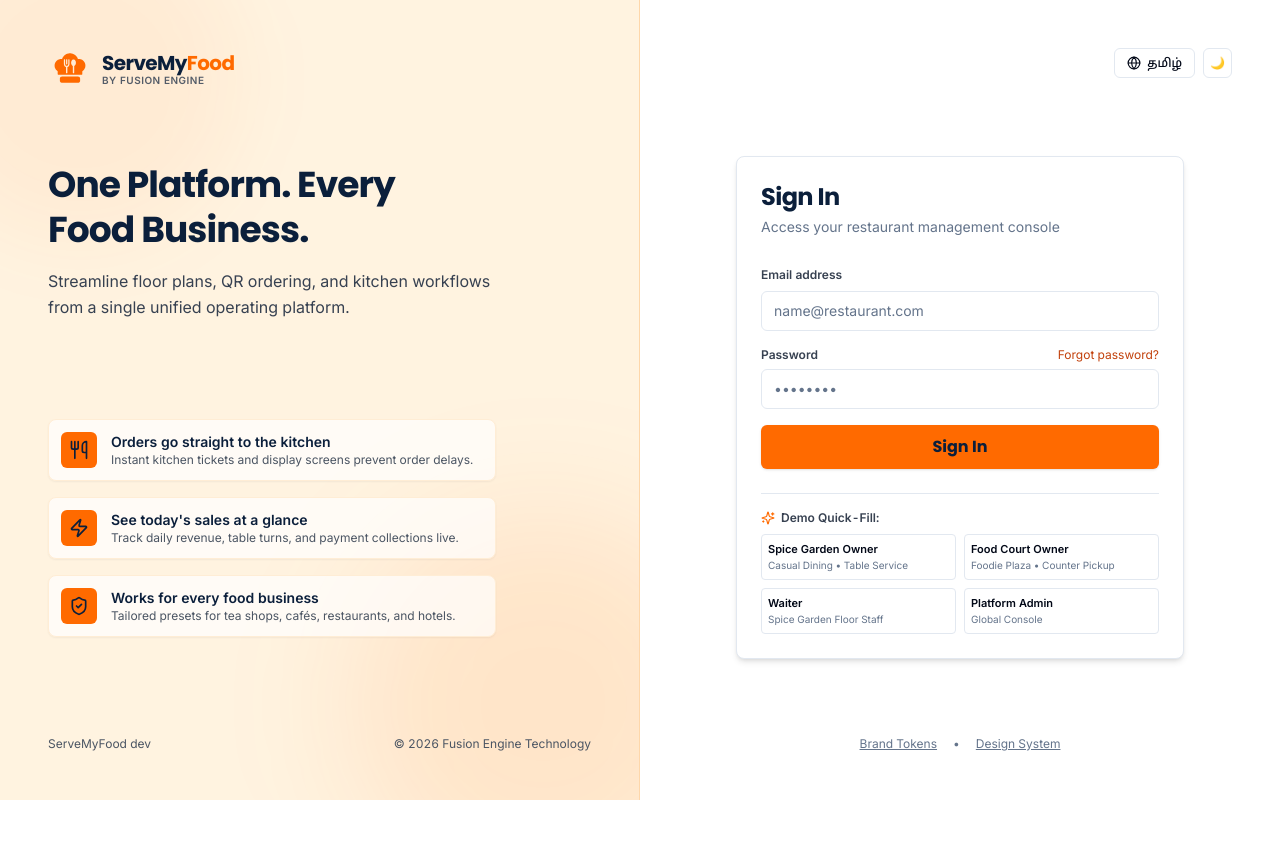
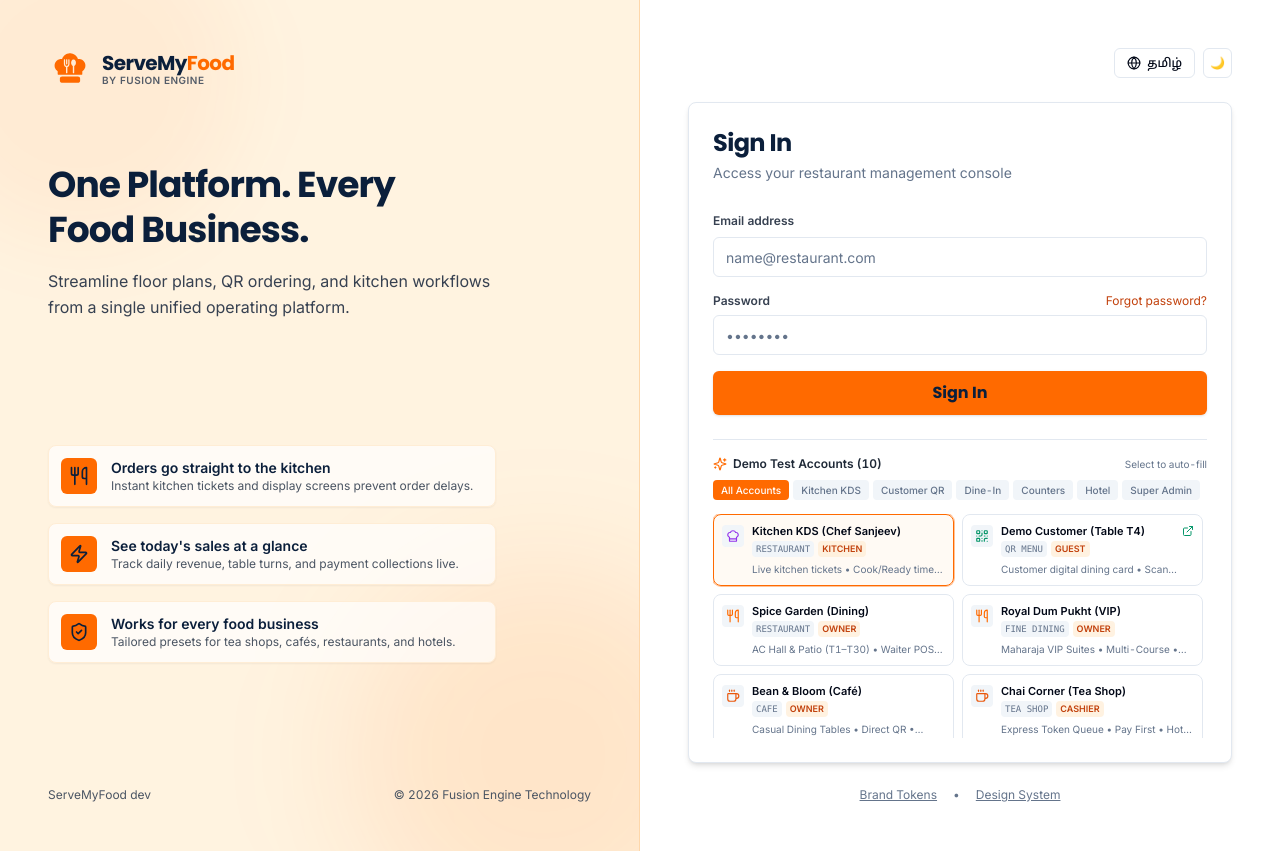
Before and after one commit to Prakash-Ramakrishnan110/restaurant-saas, a React (Vite) app in the folder frontend/: page /login in a window 1280 px wide. Before the commit the page ends 800 px from the top, so only its background shows below. Built offline with nearby package versions, Linux system fonts and the light colour scheme; the HTML template or start-up script is replaced by a standard one.

Commit message:
feat(auth,seed): add universal demo accounts for 7 business models, kitchen KDS routing, and demo customer experience

```diff
--- a/frontend/src/pages/auth/LoginPage.tsx
+++ b/frontend/src/pages/auth/LoginPage.tsx
@@ -1,7 +1,19 @@
-import React, { useState } from "react";
+import React, { useState, useMemo } from "react";
 import { useNavigate, useLocation } from "react-router-dom";
 import { useTranslation } from "react-i18next";
-import { Utensils, ShieldCheck, Zap, Globe, Sparkles } from "lucide-react";
+import {
+  Utensils,
+  ShieldCheck,
+  Zap,
+  Globe,
+  Sparkles,
+  ChefHat,
+  Coffee,
+  ShoppingBag,
+  Hotel,
+  QrCode,
+  ExternalLink,
+} from "lucide-react";
 import { BrandLogo } from "../../components/brand/BrandLogo";
 import { Button } from "../../components/ui/button";
 import { Input } from "../../components/ui/input";
@@ -16,6 +28,133 @@ import { useAuth } from "../../context/AuthContext";
 import { useTheme } from "../../context/ThemeContext";
 import { RateLimitCountdown } from "../../components/app/RateLimitCountdown";
 
+export interface DemoAccount {
+  id: string;
+  name: string;
+  email: string;
+  password?: string;
+  role: string;
+  category: "all" | "kitchen" | "dine_in" | "counter" | "hotel" | "admin" | "customer";
+  venueType: string;
+  tagline: string;
+  isExternalLink?: boolean;
+  linkUrl?: string;
+}
+
+const DEMO_CATEGORIES = [
+  { id: "all", label: "All Accounts" },
+  { id: "kitchen", label: "Kitchen KDS" },
+  { id: "customer", label: "Customer QR" },
+  { id: "dine_in", label: "Dine-In" },
+  { id: "counter", label: "Counters" },
+  { id: "hotel", label: "Hotel" },
+  { id: "admin", label: "Super Admin" },
+];
+
+const DEMO_ACCOUNTS: DemoAccount[] = [
+  {
+    id: "kitchen-spice",
+    name: "Kitchen KDS (Chef Sanjeev)",
+    email: "kitchen@spicegarden.com",
+    password: "Password123!",
+    role: "KITCHEN",
+    category: "kitchen",
+    venueType: "RESTAURANT",
+    tagline: "Live kitchen tickets • Cook/Ready timers • 86 items",
+  },
+  {
+    id: "guest-qr",
+    name: "Demo Customer (Table T4)",
+    email: "",
+    role: "GUEST",
+    category: "customer",
+    venueType: "QR MENU",
+    tagline: "Customer digital dining card • Scan Table T4",
+    isExternalLink: true,
+    linkUrl: "/q/demo-spice-t4",
+  },
+  {
+    id: "restaurant-owner",
+    name: "Spice Garden (Dining)",
+    email: "owner@spicegarden.com",
+    password: "Password123!",
+    role: "OWNER",
+    category: "dine_in",
+    venueType: "RESTAURANT",
+    tagline: "AC Hall & Patio (T1–T30) • Waiter POS • Floor Seating",
+  },
+  {
+    id: "finedining-owner",
+    name: "Royal Dum Pukht (VIP)",
+    email: "owner@royaldumpukht.com",
+    password: "Password123!",
+    role: "OWNER",
+    category: "dine_in",
+    venueType: "FINE DINING",
+    tagline: "Maharaja VIP Suites • Multi-Course • Seat Ordering",
+  },
+  {
+    id: "cafe-owner",
+    name: "Bean & Bloom (Café)",
+    email: "owner@beanbloom.in",
+    password: "Password123!",
+    role: "OWNER",
+    category: "dine_in",
+    venueType: "CAFE",
+    tagline: "Casual Dining Tables • Direct QR • Espresso Catalog",
+  },
+  {
+    id: "teashop-cashier",
+    name: "Chai Corner (Tea Shop)",
+    email: "cashier@chaicorner.in",
+    password: "Password123!",
+    role: "CASHIER",
+    category: "counter",
+    venueType: "TEA SHOP",
+    tagline: "Express Token Queue • Pay First • Hot Chai & Snacks",
+  },
+  {
+    id: "bakery-cashier",
+    name: "Artisan Bakehouse (Bakery)",
+    email: "cashier@artisanbakery.in",
+    password: "Password123!",
+    role: "CASHIER",
+    category: "counter",
+    venueType: "BAKERY",
+    tagline: "Takeaway Pastries • Bread Case • Token Billing",
+  },
+  {
+    id: "foodcourt-cashier",
+    name: "Foodie Plaza (Food Court)",
+    email: "cashier@foodieplaza.in",
+    password: "Password123!",
+    role: "CASHIER",
+    category: "counter",
+    venueType: "FOOD COURT",
+    tagline: "6 Counter Stalls (Wok, Tandoor) • Buzzer Dispatch",
+  },
+  {
+    id: "hotel-owner",
+    name: "Grand Meridian (Hotel)",
+    email: "owner@grandmeridian.com",
+    password: "Password123!",
+    role: "OWNER",
+    category: "hotel",
+    venueType: "HOTEL",
+    tagline: "Rooms 101–120 • Room Service QR • Folio Charges",
+  },
+  {
+    id: "platform-admin",
+    name: "Platform Super Admin",
+    email: "admin@fusionengine.in",
+    password: "AdminPassword123!",
+    role: "SUPER ADMIN",
+    category: "admin",
+    venueType: "PLATFORM",
+    tagline: "Tenants Directory • Onboarding Wizard • System Health",
+  },
+];
+
 export const LoginPage: React.FC = () => {
   const { t, i18n } = useTranslation();
   const { login } = useAuth();
@@ -29,6 +168,29 @@ export const LoginPage: React.FC = () => {
   const [rateLimitSeconds, setRateLimitSeconds] = useState<number | null>(null);
   const [isSubmitting, setIsSubmitting] = useState(false);
   const [showForgotNotice, setShowForgotNotice] = useState(false);
+  const [selectedCategory, setSelectedCategory] = useState<string>("all");
+  const [activeDemoId, setActiveDemoId] = useState<string | null>("kitchen-spice");
+
+  const filteredAccounts = useMemo(() => {
+    if (selectedCategory === "all") return DEMO_ACCOUNTS;
+    return DEMO_ACCOUNTS.filter((acc) => acc.category === selectedCategory);
+  }, [selectedCategory]);
+
+  const getDemoIcon = (item: DemoAccount) => {
+    if (item.category === "kitchen")
+      return <ChefHat className="w-3.5 h-3.5 text-purple-600 dark:text-purple-400" />;
+    if (item.category === "customer")
+      return <QrCode className="w-3.5 h-3.5 text-emerald-600 dark:text-emerald-400" />;
+    if (item.category === "admin")
+      return <ShieldCheck className="w-3.5 h-3.5 text-blue-600 dark:text-blue-400" />;
+    if (item.category === "hotel")
+      return <Hotel className="w-3.5 h-3.5 text-indigo-600 dark:text-indigo-400" />;
+    if (item.venueType === "BAKERY" || item.venueType === "FOOD COURT")
+      return <ShoppingBag className="w-3.5 h-3.5 text-amber-600 dark:text-amber-400" />;
+    if (item.venueType === "CAFE" || item.venueType === "TEA SHOP")
+      return <Coffee className="w-3.5 h-3.5 text-orange-600 dark:text-orange-400" />;
+    return <Utensils className="w-3.5 h-3.5 text-[#FF6A00]" />;
+  };
 
   const handleSubmit = async (e: React.FormEvent) => {
     e.preventDefault();
@@ -44,6 +206,9 @@ export const LoginPage: React.FC = () => {
         const requestedPath = locationState?.from?.pathname;
         if (res?.isPlatformAdmin) {
           const target = requestedPath && requestedPath.startsWith("/admin") ? requestedPath : "/admin";
+          navigate(target, { replace: true });
+        } else if (res?.role === "KITCHEN") {
+          const target = requestedPath && requestedPath.startsWith("/kds") ? requestedPath : "/kds";
           navigate(target, { replace: true });
         } else {
           const target = requestedPath && !requestedPath.startsWith("/admin") && requestedPath !== "/login" ? requestedPath : "/dashboard";
@@ -182,7 +347,7 @@ export const LoginPage: React.FC = () => {
         </div>
 
         {/* Center: Sign In Card */}
-        <div className="max-w-md w-full mx-auto my-8">
+        <div className="max-w-xl w-full mx-auto my-6">
           <Card className="border shadow-md">
             <CardHeader className="space-y-1">
               <CardTitle className="text-2xl font-bold font-display text-[#0B1F3B] dark:text-white">
@@ -285,52 +450,86 @@ export const LoginPage: React.FC = () => {
                 </Button>
               </form>
 
-              {/* Demo Quick-Fill Bar: DEV ONLY (tree-shaken in production) */}
+              {/* Demo Test Accounts Selector: DEV ONLY (tree-shaken in production) */}
               {import.meta.env.DEV && (
-                <div className="mt-6 pt-4 border-t text-xs text-muted-foreground">
-                  <div className="flex items-center gap-1.5 font-semibold text-gray-700 dark:text-gray-300 mb-2">
+                <div className="mt-6 pt-4 border-t text-xs">
+                  <div className="flex items-center justify-between mb-2">
+                    <div className="flex items-center gap-1.5 font-semibold text-gray-800 dark:text-gray-200">
                       <Sparkles className="w-3.5 h-3.5 text-[#FF6A00]" />
-                    <span>{t("auth.demoQuickFill")}</span>
+                      <span>Demo Test Accounts ({DEMO_ACCOUNTS.length})</span>
                     </div>
-                  <div className="grid grid-cols-2 gap-2">
+                    <span className="text-[10px] text-muted-foreground">Select to auto-fill</span>
+                  </div>
+
+                  {/* Filter chips */}
+                  <div className="flex items-center gap-1 overflow-x-auto pb-1.5 mb-2 no-scrollbar">
+                    {DEMO_CATEGORIES.map((cat) => (
                       <button
+                        key={cat.id}
                         type="button"
-                      onClick={() => prefill("owner@spicegarden.com")}
-                      className="p-1.5 rounded border text-left hover:bg-muted text-[11px]"
+                        onClick={() => setSelectedCategory(cat.id)}
+                        className={`px-2 py-0.5 rounded text-[10px] font-medium transition-colors whitespace-nowrap cursor-pointer ${
+                          selectedCategory === cat.id
+                            ? "bg-[#FF6A00] text-white font-bold"
+                            : "bg-muted text-muted-foreground hover:text-foreground"
+                        }`}
                       >
-                      <div className="font-semibold text-foreground">Spice Garden Owner</div>
-                      <div className="text-[10px] text-muted-foreground">
-                        Casual Dining • Table Service
+                        {cat.label}
+                      </button>
+                    ))}
+                  </div>
+
+                  {/* Accounts grid */}
+                  <div className="grid grid-cols-1 sm:grid-cols-2 gap-2 max-h-56 overflow-y-auto pr-1">
+                    {filteredAccounts.map((acc) => {
+                      const isSelected = activeDemoId === acc.id;
+                      return (
+                        <button
+                          key={acc.id}
+                          type="button"
+                          onClick={() => {
+                            if (acc.isExternalLink && acc.linkUrl) {
+                              window.open(acc.linkUrl, "_blank");
+                            } else {
+                              prefill(acc.email, acc.password || "Password123!");
+                              setActiveDemoId(acc.id);
+                            }
+                          }}
+                          className={`p-2 rounded-lg border text-left transition-all relative cursor-pointer ${
+                            isSelected
+                              ? "border-[#FF6A00] bg-orange-50/60 dark:bg-orange-950/20 ring-1 ring-[#FF6A00]/40 shadow-xs"
+                              : "border-border hover:border-orange-200 dark:hover:border-navy-700 hover:bg-muted/40"
+                          }`}
+                        >
+                          <div className="flex items-start gap-2">
+                            <div className="p-1 rounded bg-muted shrink-0 mt-0.5">
+                              {getDemoIcon(acc)}
+                            </div>
+                            <div className="flex-1 min-w-0">
+                              <div className="flex items-center justify-between gap-1">
+                                <span className="font-semibold text-[11px] text-foreground truncate">
+                                  {acc.name}
+                                </span>
+                                {acc.isExternalLink && (
+                                  <ExternalLink className="w-3 h-3 text-emerald-600 shrink-0" />
+                                )}
+                              </div>
+                              <div className="flex items-center gap-1 mt-0.5 mb-1 flex-wrap">
+                                <span className="text-[9px] px-1 py-0.2 rounded bg-muted text-muted-foreground font-mono">
+                                  {acc.venueType}
+                                </span>
+                                <span className="text-[9px] px-1 py-0.2 rounded font-semibold text-[#C2410C] bg-orange-100/70 dark:bg-orange-950/70">
+                                  {acc.role}
+                                </span>
+                              </div>
+                              <div className="text-[10px] text-muted-foreground line-clamp-1">
+                                {acc.tagline}
+                              </div>
+                            </div>
                           </div>
                         </button>
-                    <button
-                      type="button"
-                      onClick={() => prefill("owner@foodieplaza.in")}
-                      className="p-1.5 rounded border text-left hover:bg-muted text-[11px]"
-                    >
-                      <div className="font-semibold text-foreground">Food Court Owner</div>
-                      <div className="text-[10px] text-muted-foreground">
-                        Foodie Plaza • Counter Pickup
-                      </div>
-                    </button>
-                    <button
-                      type="button"
-                      onClick={() => prefill("waiter@spicegarden.com")}
-                      className="p-1.5 rounded border text-left hover:bg-muted text-[11px]"
-                    >
-                      <div className="font-semibold text-foreground">Waiter</div>
-                      <div className="text-[10px] text-muted-foreground">
-                        Spice Garden Floor Staff
-                      </div>
-                    </button>
-                    <button
-                      type="button"
-                      onClick={() => prefill("admin@fusionengine.in", "AdminPassword123!")}
-                      className="p-1.5 rounded border text-left hover:bg-muted text-[11px]"
-                    >
-                      <div className="font-semibold text-foreground">Platform Admin</div>
-                      <div className="text-[10px] text-muted-foreground">Global Console</div>
-                    </button>
+                      );
+                    })}
                   </div>
                 </div>
               )}
```
Also changed, not shown: frontend/src/context/AuthContext.tsx (+5 -2 lines), 1 other file (tests, documents, lock files or other folders). Lines whose indentation alone changed are shown as unchanged.
